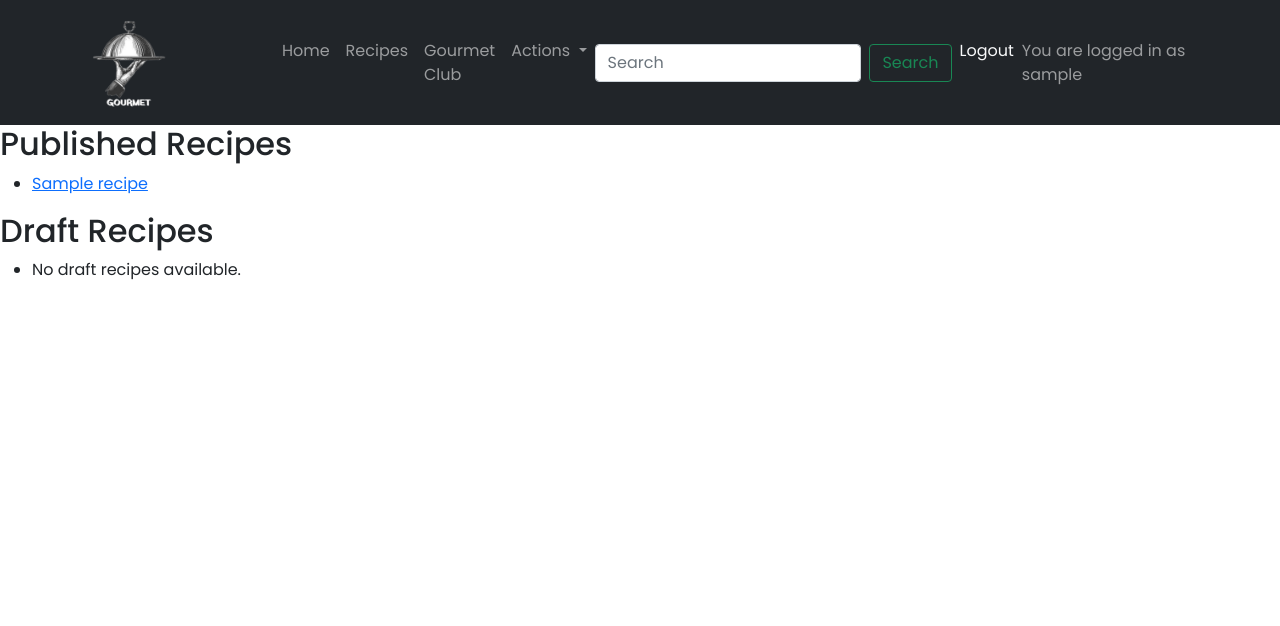
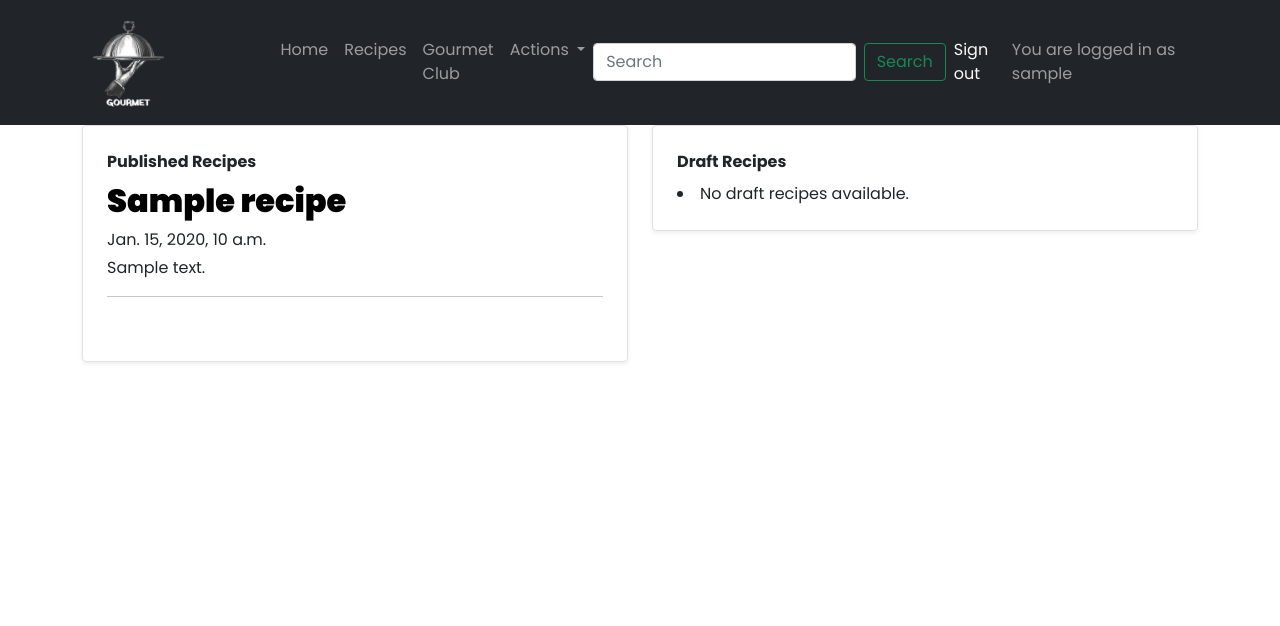
Before and after one commit to MartsyniukOlena/recipes-website, a Django app: page /my_recipes/ in a window 1280 px wide. Shown: the top 626 px of the page. Run offline with Django 4.2, Linux system fonts and the light colour scheme; a user stored in the database is signed in; tables that the repository leaves empty hold one stand-in row (values such as "Sample post"); some libraries are stand-ins or nearby versions.

Commit message:
Style webpages for my recipes, favourite recipes

```diff
--- a/recipes/templates/recipes/my_recipe_list.html
+++ b/recipes/templates/recipes/my_recipe_list.html
@@ -1,21 +1,47 @@
 {% extends 'base.html' %}
+{% load static %}
+{% load crispy_forms_tags %}
 
 {% block my_recipe_list %}
-<h2>Published Recipes</h2>
-<ul>
+
+<div class="container">
+    <div class="row mb-2">
+        <div class="col-md-6">
+            <div class="row g-0 border rounded overflow-hidden flex-md-row mb-4 shadow-sm h-md-250 position-relative">
+                <div class="col p-4 d-flex flex-column position-static my-recipes">
+                    <strong class="d-inline-block mb-2 text-primary-emphasis">Published Recipes</strong>
                         {% for recipe in published_recipes %}
-        <li><a href="{% url 'recipe_detail' recipe.slug %}">{{ recipe.title }}</a></li>
+                        <a href="{% url 'recipe_detail' recipe.slug %}" class="recipe-link">
+                            <h2 class="card-title recipe-title">{{ recipe.title }}</h2>
+                        </a>
+                        <div class="mb-1 text-body-secondary">{{ recipe.created_on}}</div>
+                        <p class="card-text mb-auto">{{ recipe.excerpt }}</p>
+                        <hr>
+                        <br>
                     {% empty %}
-        <li>No published recipes available.</li>
+                    <p></p>No published recipes available.</p>
                     {% endfor %}
-</ul>
-
-<h2>Draft Recipes</h2>
-<ul>
+                </div>
+            </div>
+        </div>
+        <div class="col-md-6">
+            <div class="row g-0 border rounded overflow-hidden flex-md-row mb-4 shadow-sm h-md-250 position-relative">
+                <div class="col p-4 d-flex flex-column position-static my-recipes">
+                    <strong class="d-inline-block mb-2 text-success-emphasis">Draft Recipes</strong>
                     {% for recipe in draft_recipes %}
-        <li><a href="{% url 'recipe_detail' recipe.slug %}">{{ recipe.title }}</a></li>
+                    <a href="{% url 'recipe_detail' recipe.slug %}" class="recipe-link">
+                        <h2 class="card-title recipe-title">{{ recipe.title }}</h2>
+                    </a>
+                    <div class="mb-1 text-body-secondary">{{ recipe.created_on}}</div>
+                    <p class="card-text mb-auto">{{ recipe.excerpt }}</p>
+                    <hr>
+                    <br>
                     {% empty %}
                     <li>No draft recipes available.</li>
                     {% endfor %}
-</ul>
+                </div>
+            </div>
+        </div>
+    </div>
+</div>
 {% endblock %}
--- a/static/css/style.css
+++ b/static/css/style.css
@@ -4,9 +4,8 @@ body {
 
 .nav-link:hover,
 .dropdown-item:hover {
-    color: #5AB7D4 !important;
+    color: #E69C24 !important;
 }
-
 
 .navbar-brand img,
 .logo img {
@@ -19,6 +18,44 @@ body {
     color: black;
     text-transform: uppercase;
 }
+
+.heading-featured h1 {
+    margin-top: 2rem;
+    font-weight: 700;
+}
+
+.heading-featured a {
+    text-decoration: none;
+    color: #000000;
+    font-weight: 700;
+}
+
+.heading-featured a:hover {
+    color: #E69C24;
+}
+
+.card-body h2,
+.my-recipes h2 {
+    font-weight: 900;
+}
+
+.card-body h2:hover,
+.my-recipes h2:hover {
+    color: #E69C24;
+}
+
+.carousel-inner {
+    height: 30%;
+}
+
+.page-link {
+    color: #000000;
+}
+
+.page-link:hover {
+    color: #E69C24;
+}
+
 
 
 
@@ -41,19 +78,24 @@ body {
     height: auto;
 }
 
+
+
+
 .masthead {
     margin-top: 10px;
     overflow: hidden;
     position: relative;
     display: inline-block;
-    height: 33vh;
+    height: 45vh;
     width: 100%;
 }
+
 
 .masthead-text {
     background-color: #445261;
     color: white;
     position: relative;
+    margin-left: 10px;
 }
 
 .masthead-image {
@@ -63,16 +105,6 @@ body {
 
 .masthead-image:after {
     content: "";
-    position: absolute;
-    top: 0;
-    right: 90%;
-    height: 100%;
-    width: 150%;
-    background: #445261;
-    -webkit-transform: skew(15deg);
-    -moz-transform: skew(15deg);
-    transform: skew(15deg);
-    z-index: 100;
 }
 
 .recipe-title {
@@ -81,15 +113,6 @@ body {
 
 .recipe-link {
     text-decoration: none;
-}
-
-.page-link {
-    color: #FF006F;
-}
-
-.recipe-excerpt {
-    margin-left: 5%;
-    color: lightgray;
 }
 
 .btn-signup,
--- a/templates/base.html
+++ b/templates/base.html
@@ -38,7 +38,7 @@
 </head>
 <!-- Navigation -->
 <body class="d-flex flex-column h-100 main-bg">
-        <nav class="navbar navbar-expand-lg navbar-dark bg-dark">
+        <nav class="navbar navbar-expand-lg navbar-dark bg-dark sticky-top">
             <div class="container">
                 <a class="navbar-brand" href="{% url 'index' %}"><img src="{% static 'images/logo-sm-l.png' %}"
                         alt="Gourmet Logo"></a>
@@ -71,7 +71,7 @@
                                 <li><a class="dropdown-item" href="{% url 'my_recipe_list' %}">My Recipes</a></li>
                                 <li><a class="dropdown-item" href="{% url 'favorite_recipes' %}"><i
                                             class="fa-solid fa-heart"></i>
-                                        Favourities</a></li>
+                                        Favorities</a></li>
                                 <li>
                                     <hr class="dropdown-divider">
                                 </li>
@@ -90,16 +90,16 @@
                             {% if user.is_authenticated %}
                             <li class="nav-item">
                                 <a class="nav-link text-light {% if request.path == logout_url %}active{% endif %}"
-                                    aria-current="page" href="{% url 'account_logout' %}">Logout</a>
+                                    aria-current="page" href="{% url 'account_logout' %}">Sign out</a>
                             </li>
                             {% else %}
                             <li class="nav-item">
                                 <a class="nav-link text-light {% if request.path == signup_url %}active{% endif %}"
-                                    aria-current="page" href="{% url 'account_signup' %}">Register</a>
+                                    aria-current="page" href="{% url 'account_signup' %}">Sign up</a>
                             </li>
                             <li class="nav-item">
                                 <a class="nav-link text-light {% if request.path == login_url %}active{% endif %}"
-                                    aria-current="page" href="{% url 'account_login' %}">Login</a>
+                                    aria-current="page" href="{% url 'account_login' %}">Sign In</a>
                             </li>
                             {% endif %}
                             {% if user.is_authenticated %}
```
Also changed, not shown: recipes/templates/recipes/favorite_recipes.html (+47 -6 lines), recipes/templates/recipes/index.html (+45 -12 lines), recipes/templates/recipes/recipe_detail.html (+25 -15 lines), recipes/templates/recipes/recipe_list.html (+6 -6 lines), static/images/hero-1.webp (added), static/images/hero-2.webp (added), static/images/hero-3.webp (added). Lines whose indentation alone changed are shown as unchanged.
